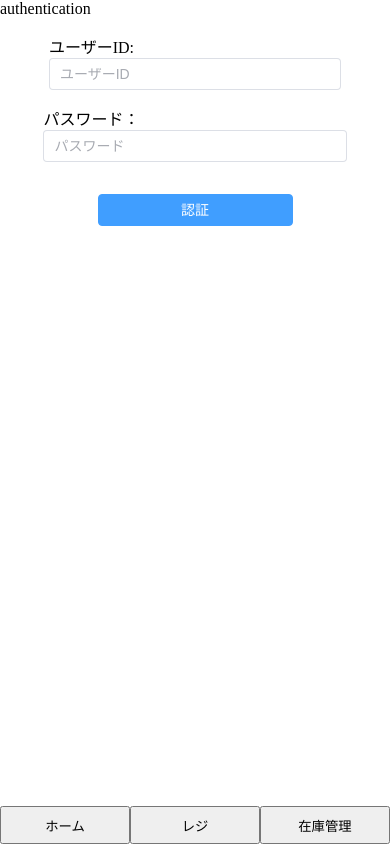
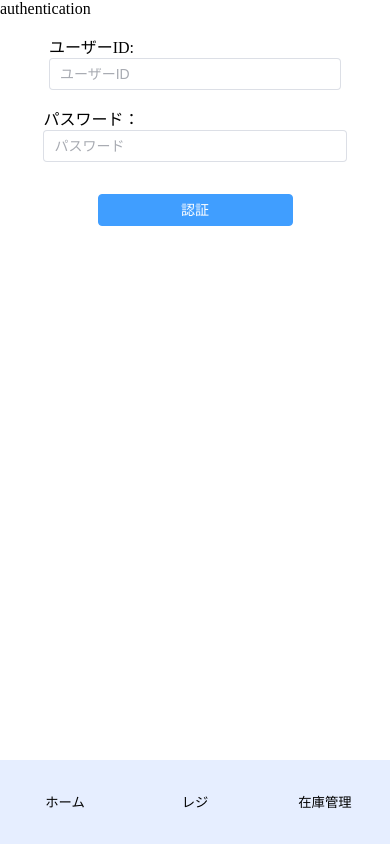
Before and after one commit to hey-intern-2022-coffee/STORES-mng, a Vue app: page /authentication in a window 390 px wide. Built offline with nearby package versions, Linux system fonts and the light colour scheme.

Commit message:
FIX: style

```diff
--- a/src/components/BottomNavigationBar.vue
+++ b/src/components/BottomNavigationBar.vue
@@ -29,24 +29,11 @@ const props = defineProps({
         :key="item.id"
         @click="props.toPath(item.pathName)"
         class="btm-nav-btn"
+        :class="{ 'active-btn': isActive(item.pathName) }"
       >
-        <!-- <img
-          v-show="isActive(item.pathName)"
-          :alt="`${item.label}ページへ遷移`"
-        /> -->
-        <!-- :src="item.activeIconSrc" -->
+        <!-- FIXME: アイコンが欲しい -->
         <div
-          v-if="isActive(item.pathName)"
-          class="btm-nav-label _label font-bold text-dark-blue"
-          :class="{
-            'text-opacity-40': !isActive(item.pathName)
-          }"
-        >
-          {{ item.label }}
-        </div>
-        <div
-          v-else
-          class="btm-nav-label _label font-bold text-dark-blue"
+          class="btm-nav-label"
           :class="{
             'text-opacity-40': !isActive(item.pathName)
           }"
@@ -63,6 +50,17 @@ const props = defineProps({
 }
 .btm-nav-btn {
   width: 33.3333vw;
-  height: 4.5vh;
+  height: 7vh;
+  background-color: rgba(171, 199, 255, 0.3);
+  border: 0;
+}
+.active-btn {
+  background-color: rgba(171, 199, 255, 1);
+}
+
+@media screen and (max-width: 460px) {
+  .btm-nav-btn {
+    height: 10vh;
+  }
 }
 </style>
--- a/src/layout/defaultLayout.vue
+++ b/src/layout/defaultLayout.vue
@@ -55,13 +55,13 @@ const goHomePage = () => router.push({ name: 'home' })
 }
 @media screen and (max-width: 768px) {
   .nav {
-    width: 15vw;
+    width: 17vw;
   }
   .title-content {
-    width: 50vw;
+    width: 65vw;
   }
   .credit {
-    width: 15vw;
+    width: 17vw;
   }
 }
 </style>
--- a/src/layout/registerLayout.vue
+++ b/src/layout/registerLayout.vue
@@ -58,4 +58,15 @@ const goHomePage = () => router.push({ name: 'register' })
 .credit {
   width: 20vw;
 }
+@media screen and (max-width: 768px) {
+  .nav {
+    width: 16vw;
+  }
+  .title-content {
+    width: 53vw;
+  }
+  .credit {
+    width: 16vw;
+  }
+}
 </style>
--- a/src/layout/stockManagerLayout.vue
+++ b/src/layout/stockManagerLayout.vue
@@ -58,4 +58,15 @@ const goHomePage = () => router.push({ name: 'online-offline' })
 .credit {
   width: 20vw;
 }
+@media screen and (max-width: 768px) {
+  .nav {
+    width: 16vw;
+  }
+  .title-content {
+    width: 53vw;
+  }
+  .credit {
+    width: 16vw;
+  }
+}
 </style>
--- a/src/pages/stockManager/index.vue
+++ b/src/pages/stockManager/index.vue
@@ -41,6 +41,7 @@ const toOffline = () => {
   justify-content: center;
   align-items: center;
   flex-direction: column;
+  height: 80vh;
 }
 .btn-wrapper {
   margin: 1rem;
```
Also changed, not shown: src/components/QR.vue (deleted, +0 -20 lines).
